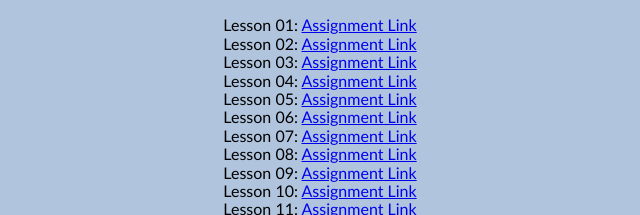
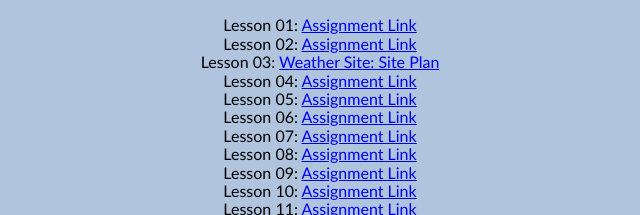
Before and after one commit to Jacksone250/Jacksone250.github.io, a plain HTML site: page index.html in a window 1280 px wide. Shown: the part 323-538 px from the top of the page, 340-980 px from the left. Drawn offline with Linux system fonts and the light colour scheme.

Commit message:
lesson 3 link update

```diff
--- a/index.html
+++ b/index.html
@@ -22,7 +22,7 @@
         <ul>
             <li>Lesson 01: <a href="https://jacksone250.github.io/">Assignment Link</a></li>
             <li>Lesson 02: <a href="lesson2/design-principles.html">Assignment Link</a></li>
-            <li>Lesson 03: <a href="lesson3/index.html">Assignment Link</a></li>
+            <li>Lesson 03: <a href="lesson3/index.html">Weather Site: Site Plan</a></li>
             <li>Lesson 04: <a href="https://jacksone250.github.io/coming-soon.html">Assignment Link</a></li>
             <li>Lesson 05: <a href="https://jacksone250.github.io/coming-soon.html">Assignment Link</a></li>
             <li>Lesson 06: <a href="https://jacksone250.github.io/coming-soon.html">Assignment Link</a></li>
```
